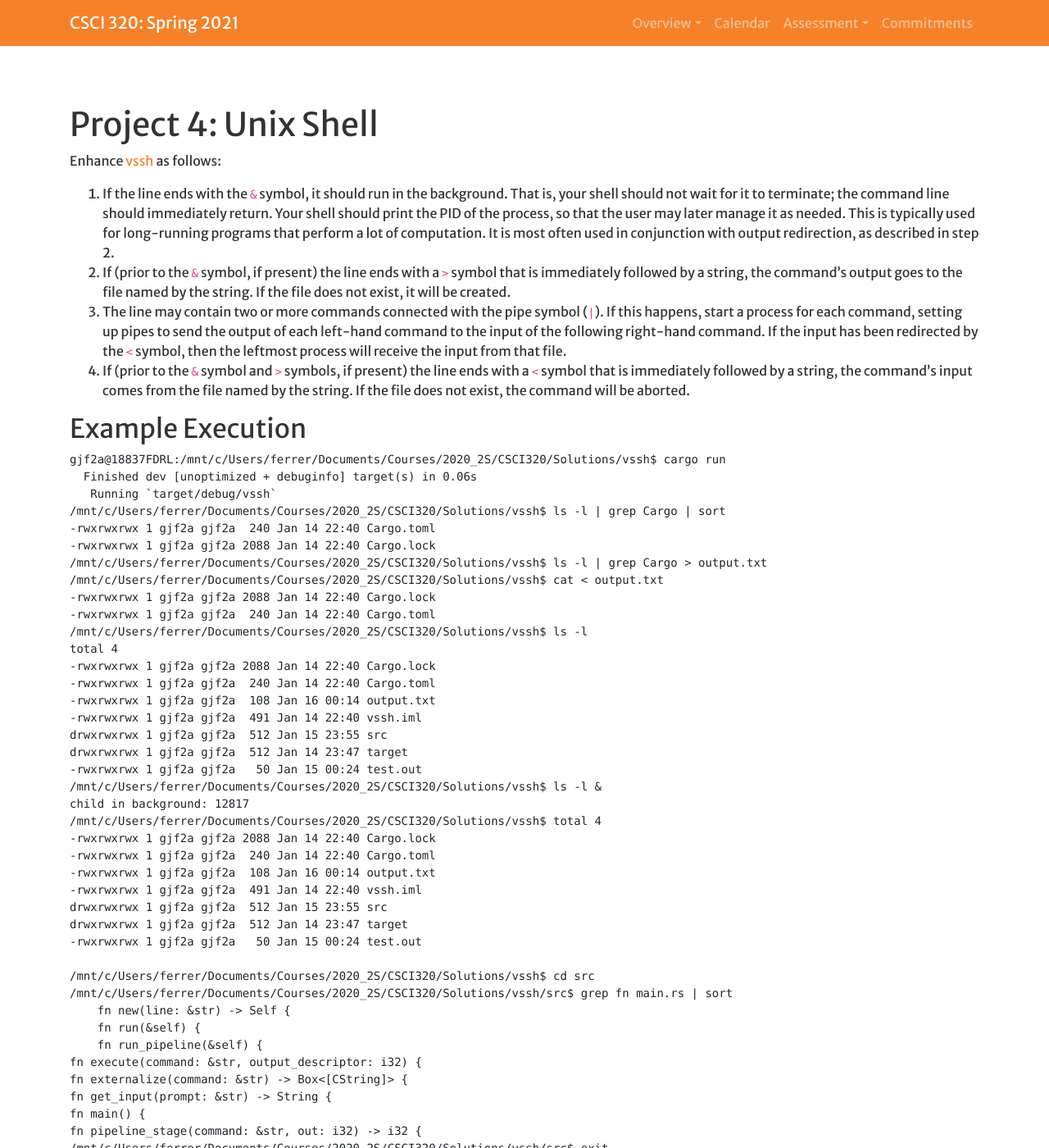
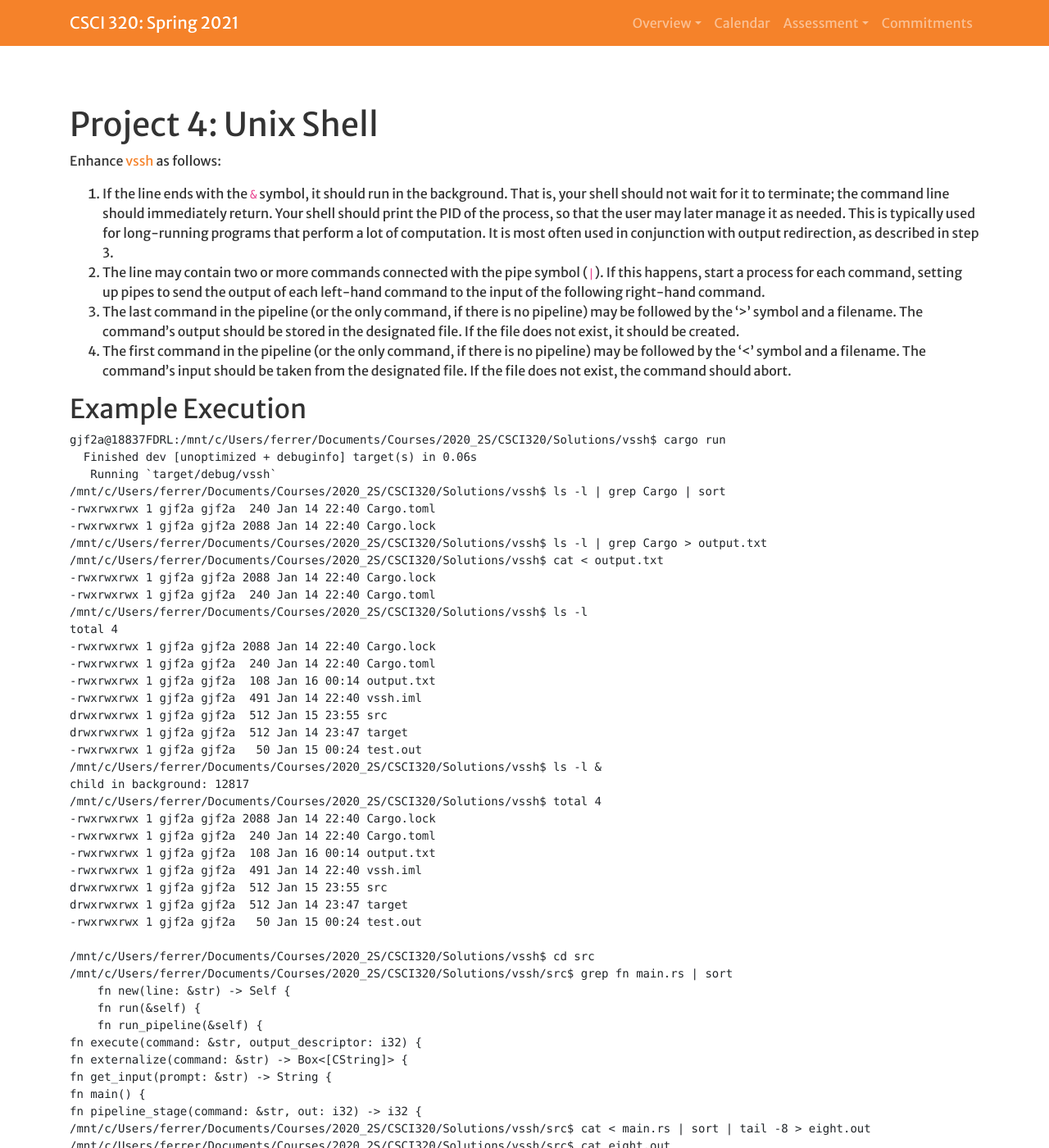
Before and after one commit to Hendrix-CS/csci320, a Jekyll site: the page built from projects/rush.md, in a window 1280 px wide and 1400 px high. Shown: the whole window at 82% size. Built offline with Jekyll 4.4.1, drawn with Linux system fonts in a browser that asks for light colours; a script that is not in the unit is left out; some of the changed text lies outside the part shown.

Commit message:
Edited the Shell assignment to try to make it clearer.

````diff
--- a/projects/rush.md
+++ b/projects/rush.md
@@ -6,10 +6,19 @@
 ---
 
 Enhance [vssh]({{site.baseurl}}/projects/rust2.html) as follows:
-1. If the line ends with the `&` symbol, it should run in the background. That is, your shell should not wait for it to terminate; the command line should immediately return. Your shell should print the PID of the process, so that the user may later manage it as needed. This is typically used for long-running programs that perform a lot of computation. It is most often used in conjunction with output redirection, as described in step 2.
-2. If (prior to the `&` symbol, if present) the line ends with a `>` symbol that is immediately followed by a string, the command's output goes to the file named by the string. If the file does not exist, it will be created.
-3. The line may contain two or more commands connected with the pipe symbol (`|`). If this happens, start a process for each command, setting up pipes to send the output of each left-hand command to the input of the following right-hand command. If the input has been redirected by the `<` symbol, then the leftmost process will receive the input from that file.
-4. If (prior to the `&` symbol and `>` symbols, if present) the line ends with a `<` symbol that is immediately followed by a string, the command's input comes from the file named by the string. If the file does not exist, the command will be aborted.
+1. If the line ends with the `&` symbol, it should run in the background. That is, your shell should not wait for it
+to terminate; the command line should immediately return. Your shell should print the PID of the process, so that
+the user may later manage it as needed. This is typically used for long-running programs that perform a lot of
+computation. It is most often used in conjunction with output redirection, as described in step 3.
+2. The line may contain two or more commands connected with the pipe symbol (`|`). If this happens, start a process
+for each command, setting up pipes to send the output of each left-hand command to the input of the following
+right-hand command.
+3. The last command in the pipeline (or the only command, if there is no pipeline) may be followed by the '>' symbol
+and a filename. The command's output should be stored in the designated file. If the file does not exist,
+it should be created.
+4. The first command in the pipeline (or the only command, if there is no pipeline) may be followed by the '<' symbol
+and a filename. The command's input should be taken from the designated file. If the file does not exist,
+the command should abort.
 
 ## Example Execution
 ```
@@ -65,6 +87,14 @@
   * Its output file, if redirected.
   * Its input file, if redirected.
   * A vector of its pipelined commands.
+* Here is one approach to parsing the command:
+  * Check if it ends with an ampersand (`&`). If so, set the background command flag to `true`, and shave the `&` from the end.
+  * Split the string based on the `|` symbol, and collect the results into a vector.
+    * Be sure to use `.to_string()` to convert them to fully owned objects, not borrowed objects.
+  * Check the last element to see if it contains the `>` symbol. If so, put the output filename into your `struct`,
+    then remove it from the command entry.
+  * Check the first element to see if it contains the `<` symbol. If so, put the input filename into your `struct`,
+    then remove it from the command entry.
 * Redirecting standard output can make debugging difficult; I recommend using
   [eprintln!](https://doc.rust-lang.org/std/macro.eprintln.html), which prints to standard error.
 * Break the execution of the command line into a series of functions:
````
Also changed, not shown: other parts of projects/rush.md (+14 -1 lines), projects/baremetalgame.md (+4 -3 lines), projects/rust1.md (+1 -1 lines).
